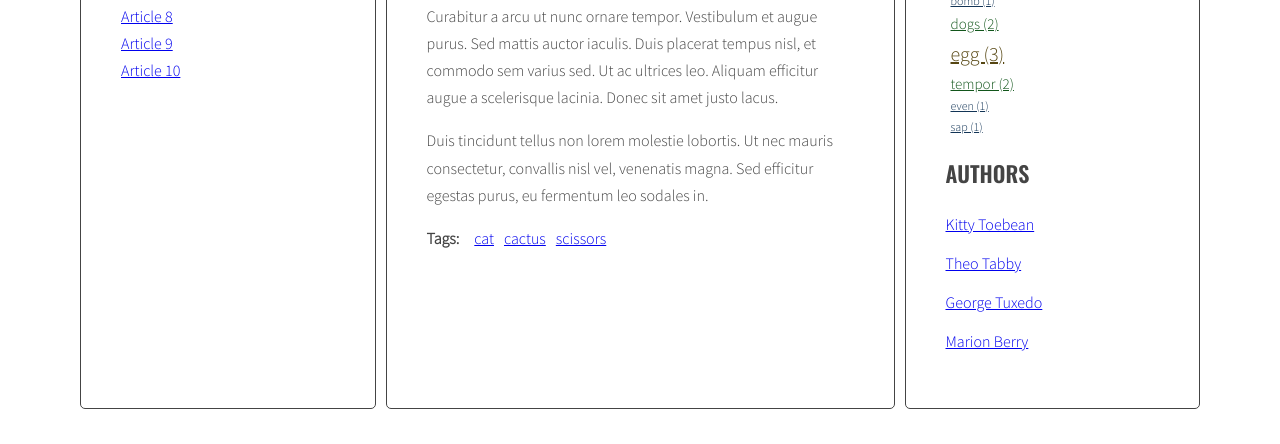
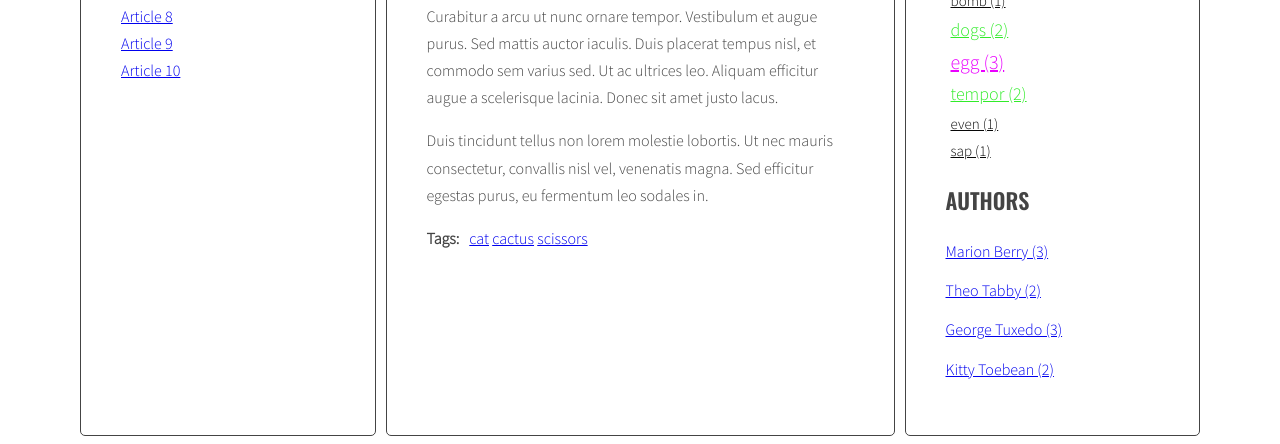
Before and after one commit to arturodfrontu/blog-js, a website: page index.html in a window 1280 px wide. Shown: the part 546-990 px from the top of the page. Before the commit the page ends 963 px from the top, so only its background shows below. Drawn offline with nearby package versions, Linux system fonts and the light colour scheme.

Commit message:
Add handelbars

```diff
--- a/index.html
+++ b/index.html
@@ -374,6 +374,27 @@
     </div>
   </div>
 
+  <script id="template-article-link" type="text/x-handlebars-template">
+    <li><a href="#{{ id }}"><span>{{ title }}</span></a></li>
+  </script>
+  <script id="template-tag-link" type="text/x-handlebars-template">
+    <li><a href="#tag-{{ id }}">{{ title }}</a></li>
+  </script>
+  <script id="template-author-link" type="text/x-handlebars-template">
+        <span>by </span><a href="#author-{{ id }}"><span>{{ title }}</span></a>
+  </script>
+  <script id="template-tag-cloud-link" type="text/x-handlebars-template">
+    {{#each tags}}
+    <li><a href="#tag-{{ tag }}" class="{{ className }}">{{ tag }} ({{ count }})</a></li>
+    {{/each}}
+  </script>
+  <script id="template-author-cloud-link" type="text/x-handlebars-template">
+    {{#each authors}}
+    <li><a href="#author-{{ author }}"><span class="author-name">{{ author }} ({{ count }})</span></a></li>
+    {{/each}}
+  </script>
+
+  <script src="https://cdnjs.cloudflare.com/ajax/libs/handlebars.js/4.1.0/handlebars.min.js"></script>
   <script src="js/script.js"></script>
 </body>
 
--- a/js/script.js
+++ b/js/script.js
@@ -1,4 +1,22 @@
 'use strict';
+
+const templates = {
+  articleLink: Handlebars.compile(
+    document.querySelector('#template-article-link').innerHTML
+  ),
+  tagLink: Handlebars.compile(
+    document.querySelector('#template-tag-link').innerHTML
+  ),
+  authorLink: Handlebars.compile(
+    document.querySelector('#template-author-link').innerHTML
+  ),
+  tagCloudLink: Handlebars.compile(
+    document.querySelector('#template-tag-cloud-link').innerHTML
+  ),
+  authorCloudLink: Handlebars.compile(
+    document.querySelector('#template-author-cloud-link').innerHTML
+  ),
+};
 
 const activeClass = 'active';
 const selector ={
@@ -31,22 +49,6 @@ const opt = {
     classPrefix: 'tag-size-',
   },
 };
-
-/*
-const activeClass = 'active';
-const optArticleSelector = '.post';
-const optTitleSelector = '.post-title';
-const optTitleListSelector = '.titles';
-const optLinkSelector = 'titles a';
-const optArticleTagsSelector = '.post-tags .list';
-const optArticleAuthorSelector = '.post-author';
-const opt = {
-  tagSizes: {
-    count: 5,
-    classPrefix: 'tag-size-',
-  },
-};
-*/
 
 const titleClickHandler = function (event) {
   event.preventDefault();
@@ -85,7 +87,8 @@ const generateTitleLinks = function (customSelector ='') {
   for (let article of articles) {
     const articleId = article.getAttribute('id');
     const articleTitle = article.querySelector(selector.title).innerHTML;
-    const linkHTML = '<li><a href="#' + articleId + '"><span>' + articleTitle + '</span></a></li>';
+    const linkHTMLData = {id: articleId, title: articleTitle};
+    const linkHTML = templates.articleLink(linkHTMLData);
     html = html + linkHTML;
   }
 
@@ -117,46 +120,50 @@ const calculateTagsParams = function(tags){
   return params;
 };
 
-//calculateTagsParams();
-
 const calculateTagClass = function(count, params){
   const normalizedCount = count - params.min;
   const normalizedMax = params.max - params.min;
   const percentage = normalizedCount / normalizedMax;
   const classNumber = Math.floor( percentage * (opt.tagSizes.count - 1) + 1 );
-
   return opt.tagSizes.classPrefix+classNumber;
-
 };
 
 const generateTags = function () {
   let allTags = {};
   const articles = document.querySelectorAll(selector.all.articles);
+
   for (let article of articles) {
-    let html = ' ';
+    let html = '';
     const tagsWrapper = article.querySelector(selector.article.tags);
     const tags = article.getAttribute('data-tags');
     const tagsArray = tags.split(' ');
 
     for (let tag of tagsArray) {
-      const tagHTML = '<li class="tag"><a href="#tag-' + tag + '"><span>' + tag + '</span></a></li>';
+      const linkHTMLData = { id: tag, title: tag };
+      const tagHTML = templates.tagLink(linkHTMLData);
       html = html + tagHTML;
+      console.log(tagHTML);
       if(!allTags[tag]) {
         allTags[tag] = 1;
       } else {
         allTags[tag]++;
       }
     }
+    tagsWrapper.innerHTML = html;
+
     const tagList = document.querySelector('.tags');
-    //tagList.innerHTML = allTags.join('');
     const tagsParams = calculateTagsParams(allTags);
-    let allTagsHTML = '';
+    const allTagsData = {tags: []};
     for(let tag in allTags){
-      // allTagsHTML += '<li class="tag"><a class="" href="#tag-'+ tag + '">' + tag + ' (' + allTags[tag] + ')</a></li>';
-      allTagsHTML += '<span class="tag ' + calculateTagClass(allTags[tag], tagsParams) + '"><a href="#tag-'+ tag + '">' + tag + ' (' + allTags[tag] + ')</a></span>';
+      allTagsData.tags.push({
+        tag: tag,
+        count: allTags[tag],
+        className:'tag ' +  calculateTagClass(allTags[tag], tagsParams)
+      });
     }
-    tagList.innerHTML = allTagsHTML;
-    tagsWrapper.innerHTML = html;
+    tagList.innerHTML = templates.tagCloudLink(allTagsData);
+
+
   }
 };
 generateTags();
@@ -175,10 +182,10 @@ function tagClickHandler(event) {
   }
 
   for(let sameTagLink of sameTagsLinks){
-    sameTagLink.classList.add(activeClass );
+    sameTagLink.classList.add(activeClass);
   }
 
-  generateTitleLinks('[data-tags~="'+tag+'"]');
+  generateTitleLinks('[data-tags~="'+ tag +'"]');
 
 }
 
@@ -194,17 +201,37 @@ function addClickListenersToTags() {
 addClickListenersToTags();
 
 const generateAuthorList = function(){
+  let allAuthors = {};
   const articles = document.querySelectorAll(selector.all.articles);
   for(let article of articles){
     const authorWrapper = article.querySelector(selector.article.author);
     let html = '';
     const tagAuthor = article.getAttribute('data-author');
-    const linkHTML = `<li>by <a href="#author-` + tagAuthor + `">` + tagAuthor + `</a></li>`;
+    const linkHTMLData = { id: tagAuthor, title: tagAuthor };
+    const linkHTML = templates.authorLink(linkHTMLData);
     html = html + linkHTML;
+
+    if (!allAuthors[tagAuthor]) {
+      allAuthors[tagAuthor] = 1;
+    } else {
+      allAuthors[tagAuthor]++;
+    }
+
     authorWrapper.innerHTML = html;
 
   }
+  const authorList = document.querySelector('.authors');
+  const allAuthorsData = {authors: []};
+  for (let author in allAuthors) {
 
+    allAuthorsData.authors.push({
+      author: author,
+      count: allAuthors[author],
+    });
+
+  }
+
+  authorList.innerHTML = templates.authorCloudLink(allAuthorsData);
 };
 generateAuthorList();
 
--- a/sass/partials/_variables.scss
+++ b/sass/partials/_variables.scss
@@ -0,0 +1,5 @@
+$color-tag-size-1: #5549f8;
+$color-tag-size-2: #eb2a2a;
+$color-tag-size-3: #ea00ff;
+$color-tag-size-4: #ea00ff;
+$color-tag-size-5: #b10e0e;
--- a/sass/style.scss
+++ b/sass/style.scss
@@ -4,6 +4,11 @@
 
 $color-light: #fff;
 $color-dark: #444;
+$color-tag-size-1: #070707;
+$color-tag-size-2: #31eb2a;
+$color-tag-size-3: #ea00ff;
+$color-tag-size-4: #854d62;
+$color-tag-size-5: #b10e0e;
 
 $font-logo: 'Sacramento', cursive;
 $font-header: 'Oswald', sans-serif;
@@ -125,51 +130,37 @@ body {
 
 .tag {
   margin: 0 5px;
-  display: flex;
-  flex-direction: row;
-
+  font-size: 12px;
 }
 
-.tag-size-1 {
-  a {
-    color: #123456;
-    font-size: 12px;
 
+.tag-size-1{
+  font-size: 15px;
+  &:link, &:visited, &:hover, &:active{
+    color:$color-tag-size-1;
   }
 }
-.tag-size-2 {
-  a {
-    color: #12561b;
-    font-size: 15px;
-    &:visited{
-      color: #12561b;
-    }
+.tag-size-2{
+  font-size: 18px;
+  &:link, &:visited, &:hover, &:active{
+    color:$color-tag-size-2;
   }
 }
-.tag-size-3 {
-  a {
-    color: #564612;
-    font-size: 20px;
-    &:visited{
-      color: #564612;
-    }
+.tag-size-3{
+  font-size: 20px;
+  &:link, &:visited, &:hover, &:active{
+    color:$color-tag-size-3;
   }
 }
-.tag-size-4 {
-  a {
-    color: #561212;
-    font-size: 25px;
-    &:visited{
-      color: #561212;
-    }
+.tag-size-4{
+  font-size: 22px;
+  &:link, &:visited, &:hover, &:active{
+    color:$color-tag-size-4;
   }
 }
-.tag-size-5 {
-  a {
-    color: #4e1256;
-    font-size: 30px;
-    &:visited {
-      color: #4e1256;
-    }
+.tag-size-5{
+  font-size: 25px;
+  &:link, &:visited, &:hover, &:active{
+    color:$color-tag-size-5
   }
 }
```
Also changed, not shown: .eslintrc.json, css/style.css, 1 other file.
